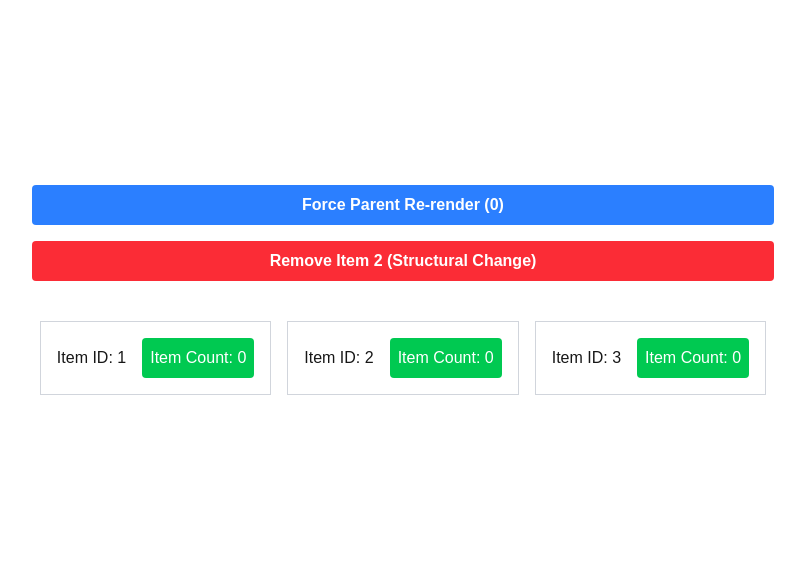
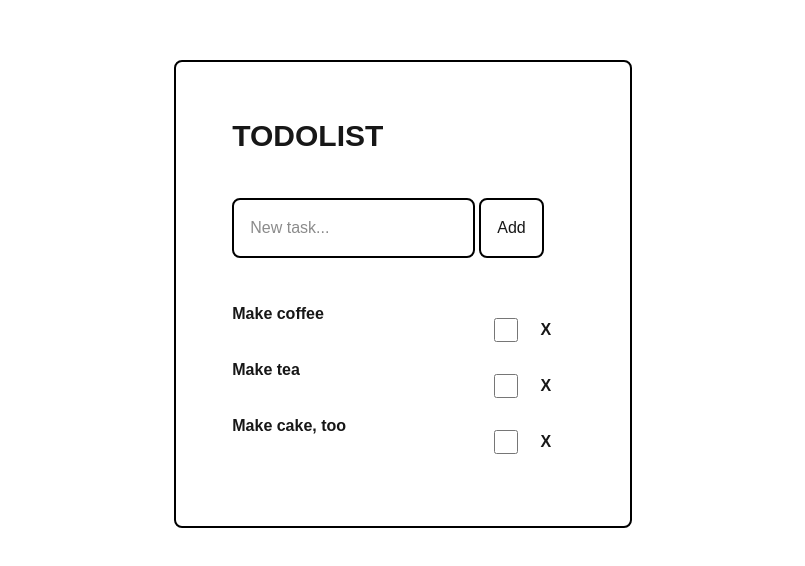
Before and after one commit to munrhalls/training-grounds, a Next.js app: page / in a window 1280 px wide. Shown: the part 106-672 px from the top of the page, without its empty margins (237-1042 px from the left). Built offline with nearby package versions, Linux system fonts and the light colour scheme.

Commit message:
Quick HoC-based todolist

```diff
--- a/app/Component vs Element/5-render-prop-test.jsx
+++ b/app/Component vs Element/5-render-prop-test.jsx
@@ -5,5 +5,11 @@
 // Focus: Pass component reference, render with <props.renderMe />
 
 export default function RenderPropTest() {
-  return <div></div>;
+  const AnotherComp = () => <p>Dynamic content</p>;
+  const Renderer = (props) => <div>{props.comp}</div>;
+  return (
+    <div>
+      <Renderer comp={<AnotherComp />} />
+    </div>
+  );
 }
--- /dev/null
+++ b/app/Component vs Element/DrillCourse.jsx
@@ -0,0 +1,18 @@
+import React, { useState } from "react";
+
+const initialTasks = [
+  { id: 1, text: "Buy Milk" },
+  { id: 2, text: "Call Plumber" },
+];
+
+export default function TodoList() {
+  const [taskList, setTaskList] = useState(initialTasks);
+
+  return (
+    <ul>
+      {taskList.map((el) => (
+        <li key={el}>{el.text}</li>
+      ))}
+    </ul>
+  );
+}
--- /dev/null
+++ b/app/Mini-projects/BadAttemptRefactor.jsx
@@ -0,0 +1,63 @@
+// Mini-project: Todolist with deletable tasks
+// Identify
+// Thinking mistakes
+// Process mistakes
+// Bad practices
+// Anti-patterns
+// Wrong abstractions
+// Misuse of HOC pattern
+// Mistakenly passing element instead of component reference
+// Consequences: inability to pass props, loss of reusability, unexpected behavior
+// 20 minutes
+
+import { useState, useEffect } from "react";
+
+const Task = function (description) {
+  return <p>{description}</p>;
+};
+
+const withInterface = function (WrappedTask) {
+  return function (deleteTask) {
+    const [done, setDone] = useState(false);
+
+    return (
+      <div>
+        <input type="checkbox" />
+        <WrappedTask />
+        <button onClick={deleteTask}>X</button>
+      </div>
+    );
+  };
+};
+
+const hardcodedTask = {
+  description: "Make coffee",
+  id: 1,
+};
+
+export default function Todolist() {
+  const [tasks, setTasks] = useState([hardcodedTask]);
+
+  const deleteTask = function (id) {
+    const deletion = tasks.find((task) => {
+      task.id === id;
+    });
+    const newTasks = tasks.filter((task) => task.id !== id);
+    setTasks(() => newTasks);
+  };
+
+  return (
+    <div className="flex justify-center items-center h-screen w-screen">
+      <div className="p-8 rounded-lg border-black border-2 space-y-2">
+        <h1 className="text-xl font-black mb-4">Todolist</h1>
+        <div>
+          <ul>
+            {tasks.map((task) => {
+              return withInterface(Task(task));
+            })}
+          </ul>
+        </div>
+      </div>
+    </div>
+  );
+}
--- /dev/null
+++ b/app/Mini-projects/Confusion.jsx
@@ -0,0 +1,43 @@
+import { useState } from "react";
+
+export default function Confusion() {
+  const mockList = [
+    { id: 1323211, text: "Make coffee" },
+    { id: 12312, text: "Make tea" },
+    { id: 3123213, text: "Make cake, too" },
+  ];
+  const [list, setList] = useState(mockList);
+
+  console.log(list);
+
+  const withInterface = function (Task) {
+    return function () {
+      return (
+        <div>
+          <Task />
+          <button>X</button>
+        </div>
+      );
+    };
+  };
+
+  const TasksWithInterface = function () {
+    const tasks = [];
+    list.forEach((task) => {
+      const task = <li key={task.id}>{task.text}</li>;
+      tasks = [...tasks, withInterface(task)];
+    });
+    return tasks;
+  };
+
+  return (
+    <div className="h-screen w-screen grid place-content-center">
+      <div className="border-black border-2 rounded-lg grid place-content-center space-y-7 p-14 m-4">
+        <h1 className="font-black text-3xl">TODOLIST</h1>
+        <ul>
+          <TasksWithInterface />
+        </ul>
+      </div>
+    </div>
+  );
+}
--- /dev/null
+++ b/app/Mini-projects/DetailAlertness.jsx
@@ -0,0 +1,36 @@
+// START TIMER NOW - THIS EXERCISE ONLY MAKES SENSE UNDER TIME PRESSURE
+// START. T I M E R. N O W.
+// Take this for granted, as the msitake is not what you think - this list is completely proper
+// There is not a single mistake of any kind in the code itself
+// There is nothing wrong in this code
+// It should and absolutely will work as expected
+// It's just a nice start of making a todolist, very straightforward, standard, nothing fancy
+// This is solid, there is just nothing wrong in this code
+// And again, it's guaranteed that it is all coded exactly as it should be - 100% correct
+
+// Take it from there - and complete this code into FULL Todolist COMPONENT and SEE HOW MUCH TIME IT TAKES
+
+import { useState } from "react";
+
+export default function Todolist() {
+  const mockList = [
+    { id: 1323211, text: "Make coffee" },
+    { id: 12312, text: "Make tea" },
+    { id: 3123213, text: "Make cake, too" },
+  ];
+  const [list, setList] = useState([mockList]);
+
+  console.log(list);
+  return (
+    <div className="h-screen w-screen grid place-content-center">
+      <div className="border-black border-2 rounded-lg grid place-content-center space-y-7 p-14 m-4">
+        <h1 className="font-black text-3xl">TODOLIST</h1>
+        <ul>
+          {list.map((task) => (
+            <li key={task.id}>{task.text}</li>
+          ))}
+        </ul>
+      </div>
+    </div>
+  );
+}
--- a/app/Mini-projects/Todolist.jsx
+++ b/app/Mini-projects/Todolist.jsx
@@ -1,50 +1,78 @@
-import { useState, useEffect } from "react";
+import { useState } from "react";
 
-const Task = function (description) {
-  return <p>{description}</p>;
+const mockList = [
+  { id: 1323211, done: false, text: "Make coffee" },
+  { id: 12312, done: false, text: "Make tea" },
+  { id: 3123213, done: false, text: "Make cake, too" },
+];
+
+export default function Todolist() {
+  const [list, setList] = useState(mockList);
+  const [newTaskText, setNewTaskText] = useState("");
+
+  const deleteTask = function (id) {
+    setList((list) => list.filter((task) => task.id !== id));
   };
 
-const withInterface = function (WrappedTask) {
-  return function (deleteTask) {
-    const [done, setDone] = useState(false);
+  const toggleDone = function (id) {
+    const copy = [...list];
+    const task = copy.find((task) => task.id === id);
+    task.done = true;
+    setList((copy) => copy);
+  };
+
+  const addTask = function (e) {
+    e.preventDefault();
+    if (newTaskText === "") return;
+    const newTask = {
+      id: Math.random(),
+      done: false,
+      text: newTaskText,
+    };
+    const newList = [...list, newTask];
+    setList(() => newList);
+    setNewTaskText("");
+  };
+
+  const withInterface = function (Task) {
+    return function (props) {
+      const { task } = props;
 
       return (
-      <div>
-        <input type="checkbox" />
-        <WrappedTask />
-        <button onClick={deleteTask}>X</button>
+        <div className="grid grid-cols-3">
+          <Task {...props} />
+          <div className="col-span-2 flex justify-end items-center">
+            <input className="cursor-pointer  w-6 h-6 font-black" type="checkbox" onClick={() => toggleDone(task.id)}></input>
+            <button className="cursor-pointer w-14 h-14 font-black" onClick={() => deleteTask(task.id)}>
+              X
+            </button>
+          </div>
         </div>
       );
     };
   };
-
-const hardcodedTask = {
-  description: "Make coffee",
-  id: 1,
+  const Task = function ({ task }) {
+    return <li className="h-6 flex justify-start items-center font-black">{task.text}</li>;
   };
 
-export default function Todolist() {
-  const [tasks, setTasks] = useState([hardcodedTask]);
-
-  const deleteTask = function (id) {
-    const deletion = tasks.find((task) => {
-      task.id === id;
-    });
-    const newTasks = tasks.filter((task) => task.id !== id);
-    setTasks(() => newTasks);
-  };
+  const TaskWithInterface = withInterface(Task);
 
   return (
-    <div className="flex justify-center items-center h-screen w-screen">
-      <div className="p-8 rounded-lg border-black border-2 space-y-2">
-        <h1 className="text-xl font-black mb-4">Todolist</h1>
-        <div>
+    <div className="h-screen w-screen grid place-content-center">
+      <div className="border-black border-2 rounded-lg grid place-content-center space-y-7 p-14 m-4">
+        <h1 className="font-black text-3xl">TODOLIST</h1>
+        <div className="border-black black-2 rounded-lg">
+          <input className="rounded-lg border-black border-2 p-4 my-4" type="text" placeholder="New task..." onChange={(e) => setNewTaskText(e.target.value)} value={newTaskText} />
+          <button className="cursor-pointer rounded-lg border-black border-2 p-4 ml-1 my-4" type="submit" onClick={addTask}>
+            Add
+          </button>
+        </div>
+
         <ul>
-            {tasks.map((task) => {
-              return withInterface(Task(task));
-            })}
+          {list.map((task) => (
+            <TaskWithInterface key={task.id} task={task} />
+          ))}
         </ul>
-        </div>
       </div>
     </div>
   );
--- a/app/page.tsx
+++ b/app/page.tsx
@@ -13,14 +13,15 @@ import StrictDataValidator from "./Category 1 - Component Co-location and Encaps
 import ControlledStateToggle from "./Category 1 - Component Co-location and Encapsulation/ControlledStateToggle";
 import AsyncTimeout from "./Category - Inside component basics/AyncTimeout";
 
-import Todolist from "./Mini-projects/Todolist";
-
 import ComponentVsElement from "./Component vs Element/ComponentVsElement";
 import ValueVsCall from "./Component vs Element/1-value-vs-call";
 import ForbiddenFunctionCall from "./Component vs Element/2-forbidden-function-call";
 import RefusalToRender from "./Component vs Element/3-refusal-to-render";
 import HocInputCheck from "./Component vs Element/4-hoc-input-check";
 import RenderPropTest from "./Component vs Element/5-render-prop-test";
+
+import DrillRun from "./Component vs Element/DrillCourse";
+import Todolist from "./Mini-projects/Todolist";
 
 export default function Home() {
   return (
@@ -36,10 +37,12 @@ export default function Home() {
       {/* <Todolist /> */}
       {/* <ComponentVsElement /> */}
       {/* <ValueVsCall /> */}
-      <ForbiddenFunctionCall />
+      {/* <ForbiddenFunctionCall /> */}
       {/* <RefusalToRender /> */}
       {/* <HocInputCheck /> */}
       {/* <RenderPropTest /> */}
+      {/* <DrillRun /> */}
+      <Todolist />
     </div>
   );
 }
```
Lines whose indentation alone changed are shown as unchanged.
